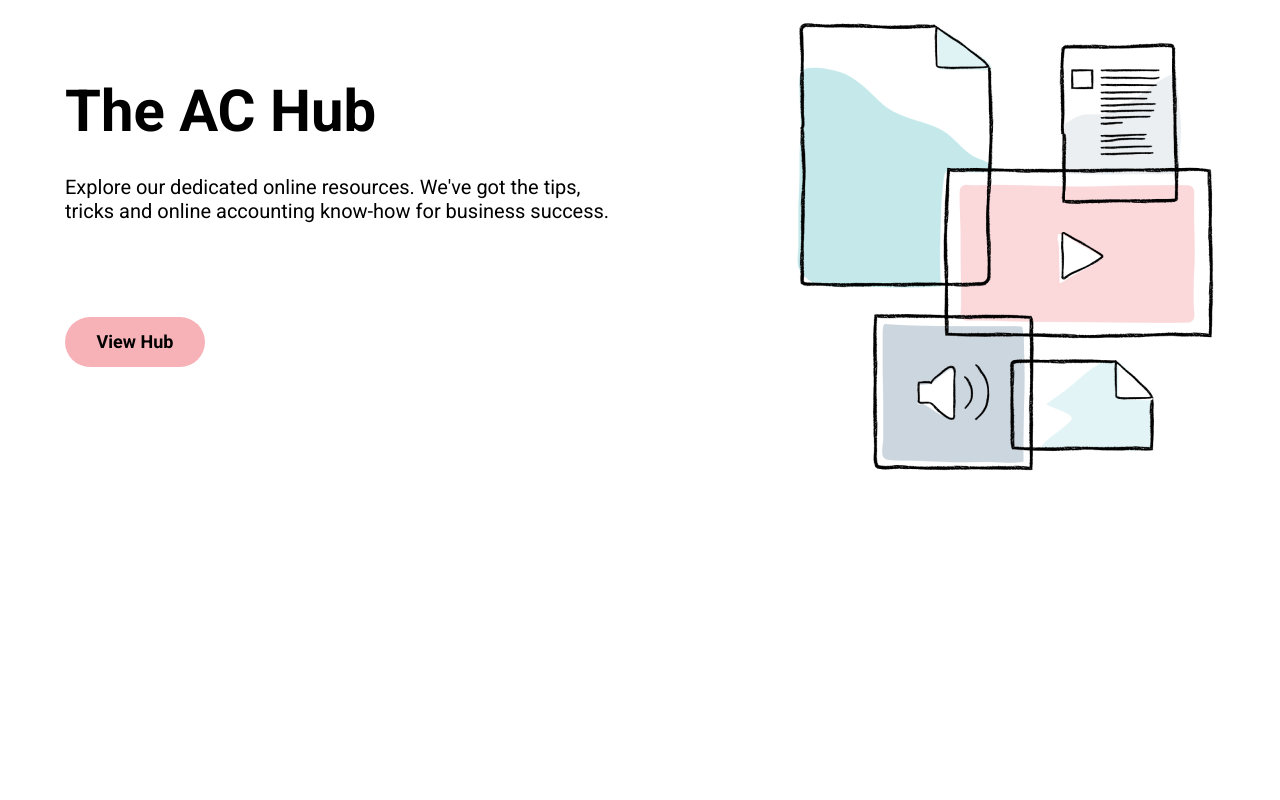
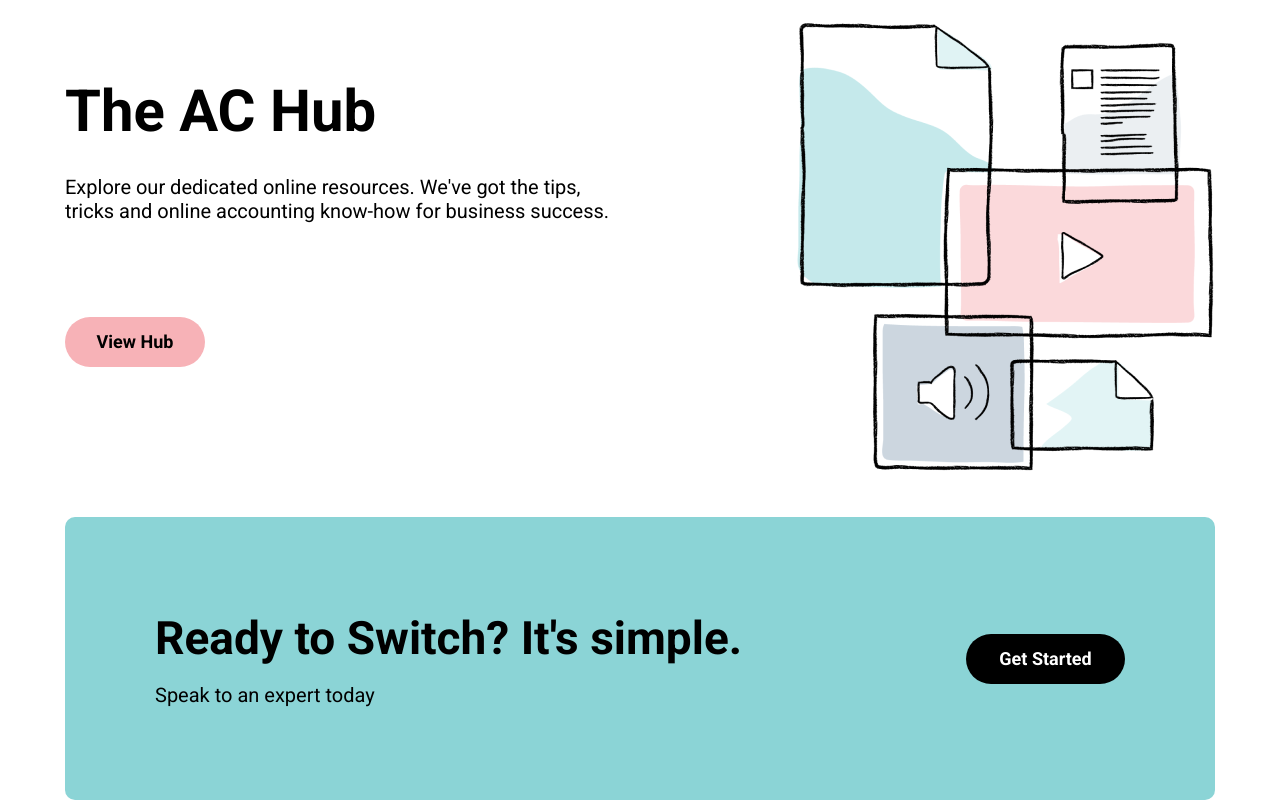
Before and after one commit to Veremyov-of/AccountancyCloud, a plain HTML site: page index.html in a window 1280 px wide. Shown: the part 3062-3862 px from the top of the page. Before the commit the page ends 3579 px from the top, so only its background shows below. Drawn offline with Linux system fonts and the light colour scheme.

Commit message:
add start block

```diff
--- a/index.html
+++ b/index.html
@@ -184,6 +184,24 @@
         </div>
     </section>
 
+    <section class="start">
+        <div class="container">
+            <div class="start_wrapp">
+
+                <div class="start_wrapp_main">
+                    <h2 class="start_wrapp_main_title">
+                        Ready to Switch? It's simple.
+                    </h2>
+                    <p class="start_wrapp_main_text">
+                        Speak to an expert today
+                    </p>
+                </div>
+
+                <div class="start_wrapp_link">Get Started</div>
+            </div>
+        </div>
+    </section>
+
 
 
 </body>
--- /dev/null
+++ b/scss/Start/_start.scss
@@ -0,0 +1,38 @@
+.start {
+    &_wrapp {
+        padding: 90px;
+        width: 100%;
+        height: 283px;
+        background-color: #8BD4D6;
+        border-radius: 10px;
+        display: flex;
+        justify-content: space-between;
+        align-items: center;
+        &_main {
+            &_title {
+                font-weight: bold;
+                font-size: 46px;
+                color: #000;
+            }
+            &_text {
+                margin-top: 18px;
+                font-weight: normal;
+                font-size: 20px;
+                color: #000;
+            }
+        }
+
+        &_link {
+            width: 159px;
+            height: 50px;
+            display: block;
+            border-radius: 100px;
+            line-height: 50px;
+            font-weight: bold;
+            font-size: 18px;
+            text-align: center;
+            color: #fff;
+            background-color: #000;
+        }
+    }
+}
--- a/scss/style.scss
+++ b/scss/style.scss
@@ -9,3 +9,4 @@
 @import "./Plans/plans";
 @import "./Companies/companies";
 @import "./Hub/hub";
+@import "./Start/start";
```
Also changed, not shown: css/style.css, 1 other file.
